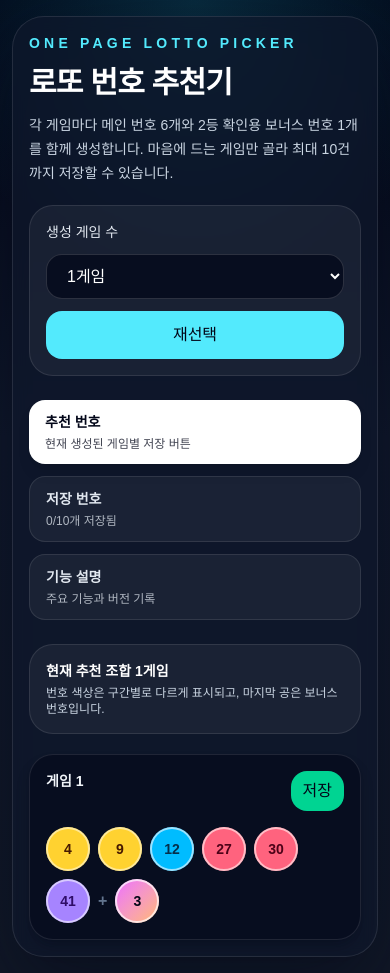
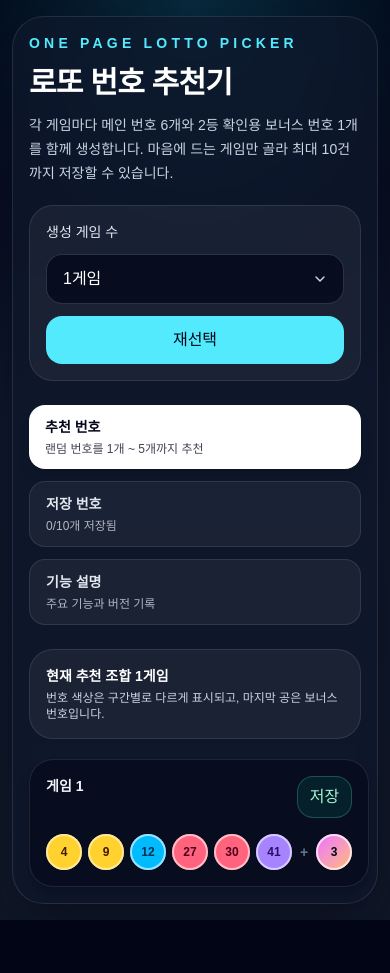
Before and after one commit to pmsGHer/OnePageLottoPicker, a Next.js app: page / in a window 390 px wide. After the commit the page ends 920 px from the top, so only its background shows below. Built offline with nearby package versions, Linux system fonts and the light colour scheme.

Commit message:
Polish mobile ticket layout and info text

```diff
--- a/app/LottoPickerClient.tsx
+++ b/app/LottoPickerClient.tsx
@@ -143,17 +143,19 @@ function TicketCard({
         {action}
       </div>
 
-      <div className="mt-4 flex flex-wrap items-center gap-2 sm:gap-3">
+      <div className="mt-4 flex flex-nowrap items-center gap-1.5 sm:gap-3">
         {ticket.numbers.map((number) => (
           <span
             key={number}
-            className={`inline-flex h-11 w-11 items-center justify-center rounded-full text-sm font-black ring-2 ring-inset ${getNumberColorClass(number)} sm:h-12 sm:w-12 sm:text-base`}
+            className={`inline-flex h-9 w-9 shrink-0 items-center justify-center rounded-full text-xs font-black ring-2 ring-inset ${getNumberColorClass(number)} sm:h-12 sm:w-12 sm:text-base`}
           >
             {number}
           </span>
         ))}
-        <span className="text-base font-black text-slate-500">+</span>
-        <span className="inline-flex h-11 w-11 items-center justify-center rounded-full bg-gradient-to-br from-fuchsia-400 to-orange-300 text-sm font-black text-slate-950 ring-2 ring-inset ring-white/70 sm:h-12 sm:w-12 sm:text-base">
+        <span className="shrink-0 px-0.5 text-sm font-black text-slate-500 sm:text-base">
+          +
+        </span>
+        <span className="inline-flex h-9 w-9 shrink-0 items-center justify-center rounded-full bg-gradient-to-br from-fuchsia-400 to-orange-300 text-xs font-black text-slate-950 ring-2 ring-inset ring-white/70 sm:h-12 sm:w-12 sm:text-base">
           {ticket.bonus}
         </span>
       </div>
@@ -253,11 +255,12 @@ export default function LottoPickerClient({
             <label htmlFor="count" className="text-sm font-medium text-slate-200">
               생성 게임 수
             </label>
+            <div className="relative">
               <select
                 id="count"
                 value={count}
                 onChange={(event) => setCount(Number(event.target.value))}
-              className="rounded-2xl border border-white/15 bg-slate-950/70 px-4 py-3 text-sm text-white outline-none transition focus:border-cyan-300"
+                className="w-full appearance-none rounded-2xl border border-white/15 bg-slate-950/70 px-4 py-3 pr-12 text-left text-sm text-white outline-none transition focus:border-cyan-300"
               >
                 {[1, 2, 3, 4, 5].map((value) => (
                   <option key={value} value={value}>
@@ -265,6 +268,23 @@ export default function LottoPickerClient({
                   </option>
                 ))}
               </select>
+              <span className="pointer-events-none absolute inset-y-0 right-4 flex items-center text-slate-300">
+                <svg
+                  aria-hidden="true"
+                  viewBox="0 0 20 20"
+                  fill="none"
+                  className="h-4 w-4"
+                >
+                  <path
+                    d="M5 7.5L10 12.5L15 7.5"
+                    stroke="currentColor"
+                    strokeWidth="1.8"
+                    strokeLinecap="round"
+                    strokeLinejoin="round"
+                  />
+                </svg>
+              </span>
+            </div>
             <button
               onClick={generateTickets}
               className="rounded-2xl bg-cyan-300 px-4 py-3 text-sm font-bold text-slate-950 transition hover:bg-cyan-200"
@@ -278,7 +298,7 @@ export default function LottoPickerClient({
           <TabButton
             active={activeTab === "generated"}
             title="추천 번호"
-            description="현재 생성된 게임별 저장 버튼"
+            description="랜덤 번호를 1개 ~ 5개까지 추천"
             onClick={() => setActiveTab("generated")}
           />
           <TabButton
@@ -322,7 +342,7 @@ export default function LottoPickerClient({
                       <button
                         onClick={() => saveTicket(ticket)}
                         disabled={saveDisabled}
-                        className="rounded-2xl bg-emerald-400 px-3 py-2 text-xs font-bold text-slate-950 transition enabled:hover:bg-emerald-300 disabled:cursor-not-allowed disabled:bg-slate-700 disabled:text-slate-300"
+                        className="rounded-2xl border border-emerald-300/25 bg-emerald-400/10 px-3 py-2 text-xs font-semibold text-emerald-200 transition enabled:hover:bg-emerald-400/20 disabled:cursor-not-allowed disabled:border-slate-700 disabled:bg-slate-800/50 disabled:text-slate-400"
                       >
                         {saved ? "저장됨" : saveDisabled ? "한도 도달" : "저장"}
                       </button>
@@ -387,7 +407,7 @@ export default function LottoPickerClient({
         ) : (
           <section className="mt-6 space-y-4">
             <article className="rounded-[1.75rem] border border-white/10 bg-white/5 p-5">
-              <h2 className="text-lg font-bold text-white">주요 기능 설명</h2>
+              <h2 className="text-lg font-bold text-white">주요 기능</h2>
               <div className="mt-4 space-y-3 text-sm leading-6 text-slate-200">
                 <p>
                   1. 추천 번호 제공: 메인 번호 6개와 보너스 번호 1개를
@@ -412,6 +432,21 @@ export default function LottoPickerClient({
                 </p>
               </div>
             </article>
+
+            <article className="rounded-[1.75rem] border border-white/10 bg-white/5 p-5">
+              <h2 className="text-lg font-bold text-white">개발 스택</h2>
+              <div className="mt-4 space-y-3 text-sm leading-6 text-slate-200">
+                <p>Next.js 16.2.4</p>
+                <p>React 19.2.4</p>
+                <p>TypeScript 5</p>
+                <p>Tailwind CSS 4</p>
+                <p>브라우저 localStorage 기반 저장</p>
+              </div>
+            </article>
+
+            <p className="px-2 text-right text-sm italic text-slate-400">
+              From pms
+            </p>
           </section>
         )}
       </section>
```
Lines whose indentation alone changed are shown as unchanged.
